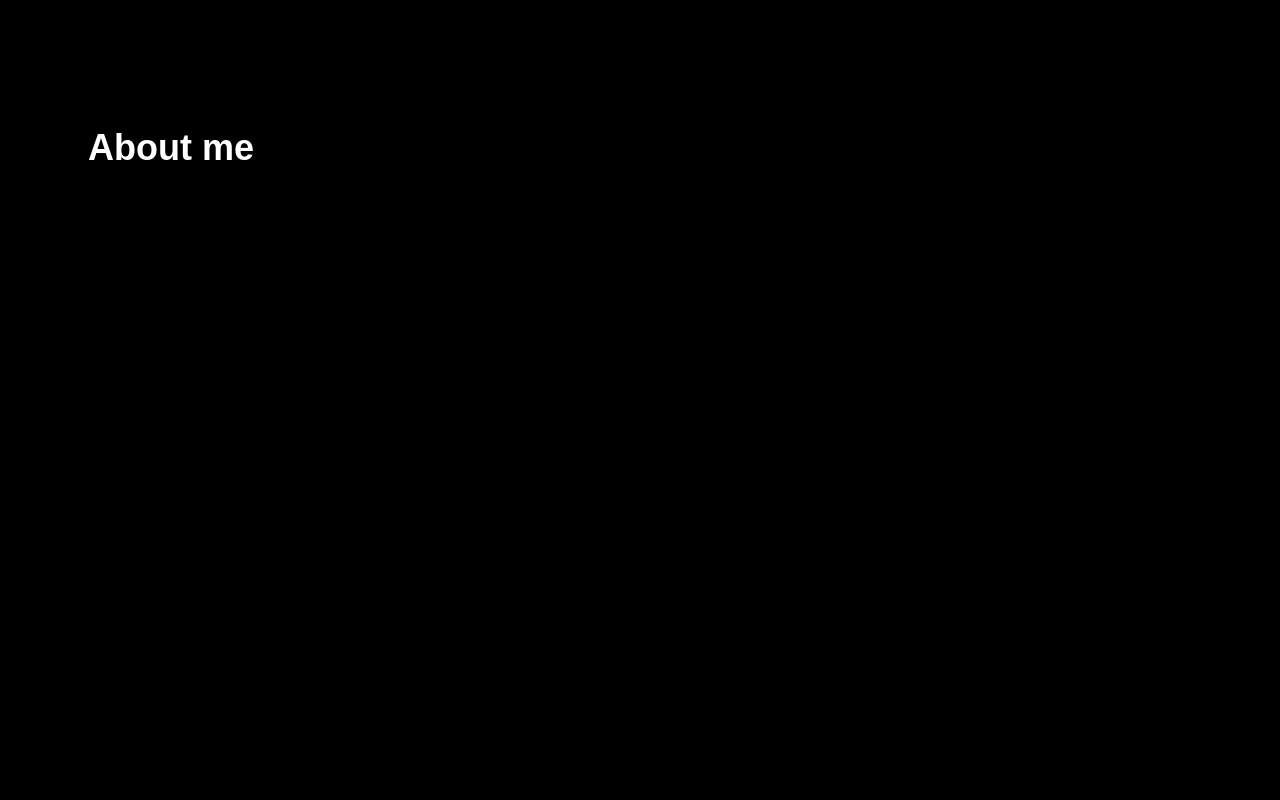
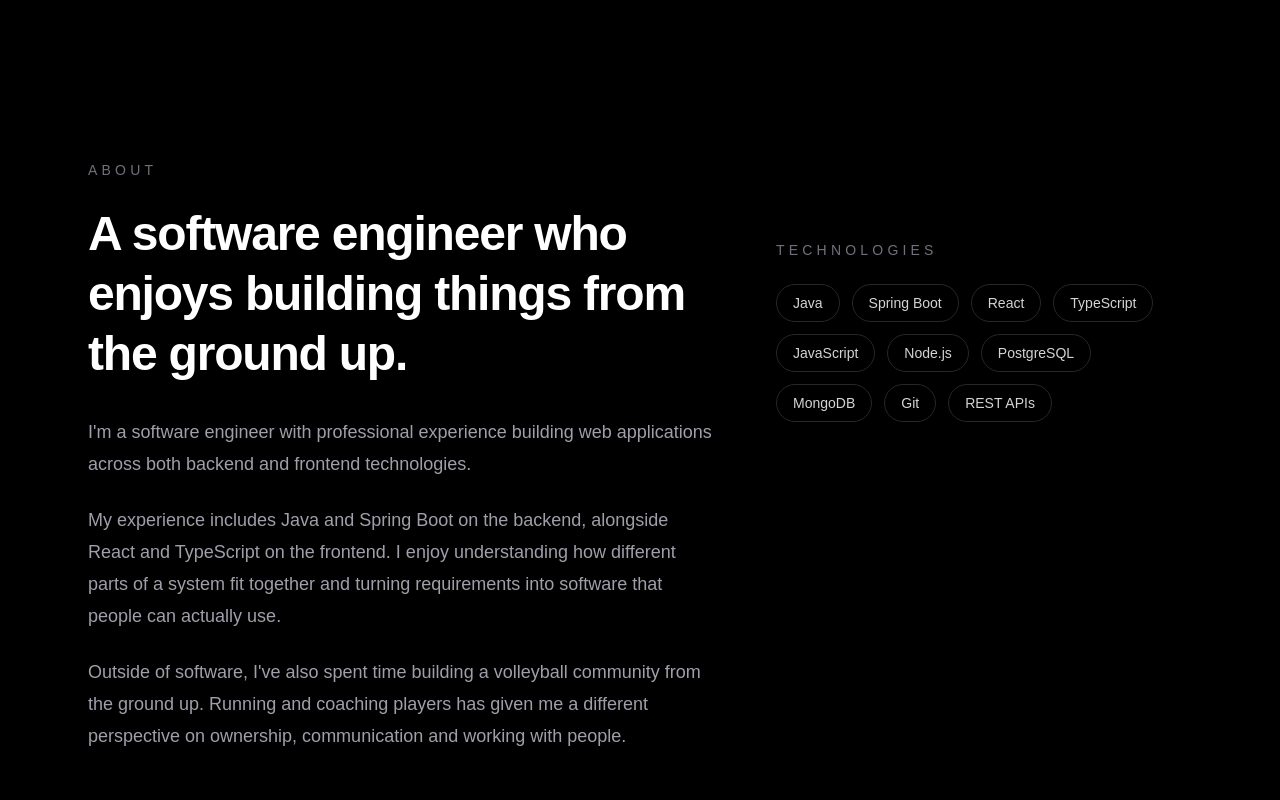
Before and after one commit to Jaydenlaoyx/jayden-portfolio, a Next.js app: page / in a window 1280 px wide. Shown: the part 1600-2400 px from the top of the page. Built offline with nearby package versions, Linux system fonts and the light colour scheme.

Commit message:
Add about section

```diff
--- a/app/page.tsx
+++ b/app/page.tsx
@@ -1,5 +1,6 @@
 import Navbar from "@/components/Navbar";
 import Hero from "@/components/Hero";
+import About from "@/components/About";
 
 export default function Home() {
   return (
@@ -17,14 +18,7 @@ export default function Home() {
         </h2>
       </section>
 
-      <section
-        id="about"
-        className="mx-auto min-h-screen max-w-6xl px-6 py-32"
-      >
-        <h2 className="text-4xl font-semibold">
-          About me
-        </h2>
-      </section>
+      <About />
 
       <section
         id="experience"
--- /dev/null
+++ b/components/About.tsx
@@ -0,0 +1,88 @@
+"use client";
+
+import { motion } from "motion/react";
+
+const skills = [
+  "Java",
+  "Spring Boot",
+  "React",
+  "TypeScript",
+  "JavaScript",
+  "Node.js",
+  "PostgreSQL",
+  "MongoDB",
+  "Git",
+  "REST APIs",
+];
+
+export default function About() {
+  return (
+    <section
+      id="about"
+      className="mx-auto max-w-6xl px-6 py-32 sm:py-40"
+    >
+      <div className="grid gap-16 lg:grid-cols-[1.2fr_0.8fr]">
+        <div>
+          <p className="mb-6 text-sm font-medium uppercase tracking-[0.3em] text-zinc-500">
+            About
+          </p>
+
+          <motion.h2
+            initial={{ opacity: 0, y: 20 }}
+            whileInView={{ opacity: 1, y: 0 }}
+            viewport={{ once: true, amount: 0.3 }}
+            transition={{ duration: 0.6 }}
+            className="max-w-3xl text-4xl font-semibold leading-tight tracking-tight sm:text-5xl"
+          >
+            A software engineer who enjoys building things from the ground up.
+          </motion.h2>
+
+          <div className="mt-8 max-w-2xl space-y-6 text-base leading-8 text-zinc-400 sm:text-lg">
+            <p>
+              I&apos;m a software engineer with professional experience
+              building web applications across both backend and frontend
+              technologies.
+            </p>
+
+            <p>
+              My experience includes Java and Spring Boot on the backend,
+              alongside React and TypeScript on the frontend. I enjoy
+              understanding how different parts of a system fit together and
+              turning requirements into software that people can actually use.
+            </p>
+
+            <p>
+              Outside of software, I&apos;ve also spent time building a
+              volleyball community from the ground up. Running and coaching
+              players has given me a different perspective on ownership,
+              communication and working with people.
+            </p>
+          </div>
+        </div>
+
+        <motion.div
+          initial={{ opacity: 0, y: 20 }}
+          whileInView={{ opacity: 1, y: 0 }}
+          viewport={{ once: true, amount: 0.3 }}
+          transition={{ duration: 0.6, delay: 0.1 }}
+          className="lg:pt-20"
+        >
+          <p className="mb-6 text-sm font-medium uppercase tracking-[0.3em] text-zinc-500">
+            Technologies
+          </p>
+
+          <div className="flex flex-wrap gap-3">
+            {skills.map((skill) => (
+              <span
+                key={skill}
+                className="rounded-full border border-zinc-800 px-4 py-2 text-sm text-zinc-300 transition-colors hover:border-zinc-600 hover:text-white"
+              >
+                {skill}
+              </span>
+            ))}
+          </div>
+        </motion.div>
+      </div>
+    </section>
+  );
+}
```
